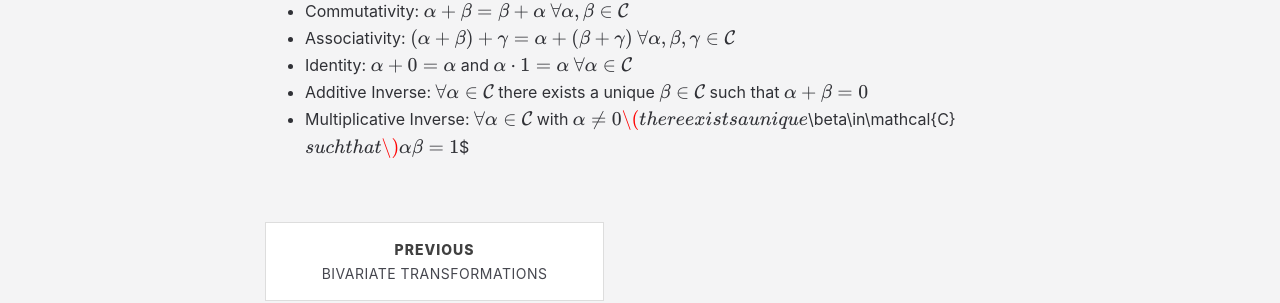
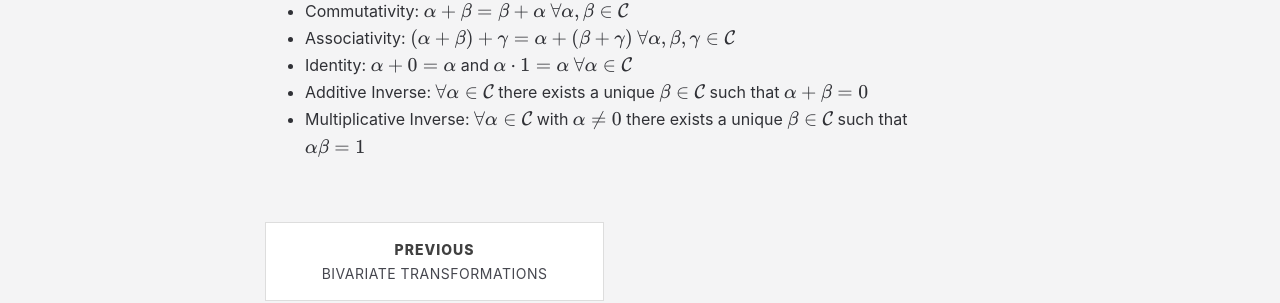
Before and after one commit to kgerot/kgerot.github.io, a Jekyll site: the page built from _posts/2022-01-05-Vector-Spaces-Intro.md, in a window 1280 px wide. Shown: the part 1301-1604 px from the top of the page. Built offline with Jekyll 4.4.1, drawn with Linux system fonts in a browser that asks for light colours; nearby versions of some CDN libraries; formulas are drawn with MathJax 3; comment, search, counter and statistics services are not loaded.

Commit message:
post updates

```diff
--- a/_posts/2022-01-05-Vector-Spaces-Intro.md
+++ b/_posts/2022-01-05-Vector-Spaces-Intro.md
@@ -39,5 +39,5 @@ Other properties of complex arithmetic include:
 - Commutativity: $$\alpha + \beta = \beta + \alpha $$ $$\forall \alpha, \beta\in\mathcal{C}$$
 - Associativity: $$(\alpha + \beta) + \gamma = \alpha + (\beta + \gamma)$$ $$\forall \alpha, \beta,\gamma\in\mathcal{C}$$
 - Identity: $$\alpha + 0 = \alpha$$ and $$\alpha\cdot 1 = \alpha$$ $$\forall \alpha\in\mathcal{C}$$
-- Additive Inverse: $$\forall\alpha\in\mathcal{C}$$ there exists a unique $\beta\in\mathcal{C}$ such that $$\alpha + \beta = 0$$
-- Multiplicative Inverse: $$\forall\alpha\in\mathcal{C}$$ with $\alpha\neq 0$$ there exists a unique $\beta\in\mathcal{C}$ such that $$\alpha\beta = 1$$
+- Additive Inverse: $$\forall\alpha\in\mathcal{C}$$ there exists a unique $$\beta\in\mathcal{C}$$ such that $$\alpha + \beta = 0$$
+- Multiplicative Inverse: $$\forall\alpha\in\mathcal{C}$$ with $$\alpha\neq 0$$ there exists a unique $$\beta\in\mathcal{C}$$ such that $$\alpha\beta = 1$$
```
